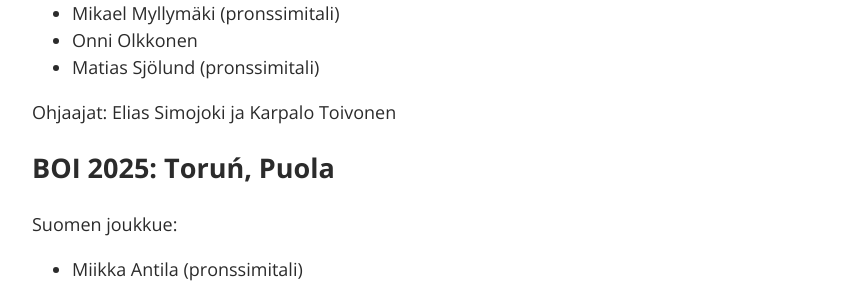
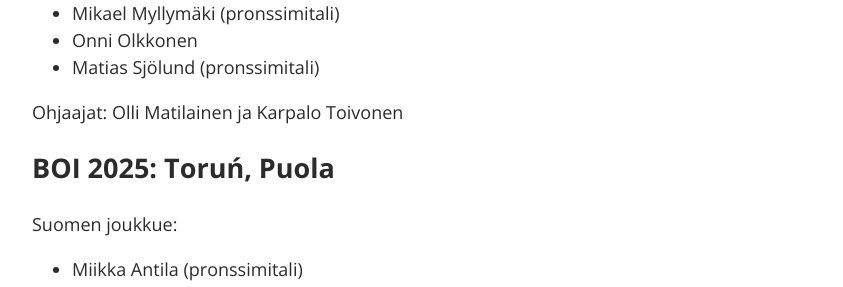
Before and after one commit to kisakoodaus/kisakoodaus.fi, a Jekyll site: the page built from boi.html, in a window 1280 px wide and 900 px high, scrolled down 2414 px. Shown: the part 160-447 px from the top of the window, without its empty margins (203-1046 px from the left). Built offline with Jekyll 4.4.1, drawn with Linux system fonts in a browser that asks for light colours.

Commit message:
Korjaa ohjaajan nimi

```diff
--- a/boi.html
+++ b/boi.html
@@ -63,7 +63,7 @@
 <li>Matias Sjölund (pronssimitali)
 </ul>
 
-<p>Ohjaajat: Elias Simojoki ja Karpalo Toivonen</p>
+<p>Ohjaajat: Olli Matilainen ja Karpalo Toivonen</p>
 
 <h2 id="v2025">BOI 2025: Toruń, Puola</h2>
 
```
